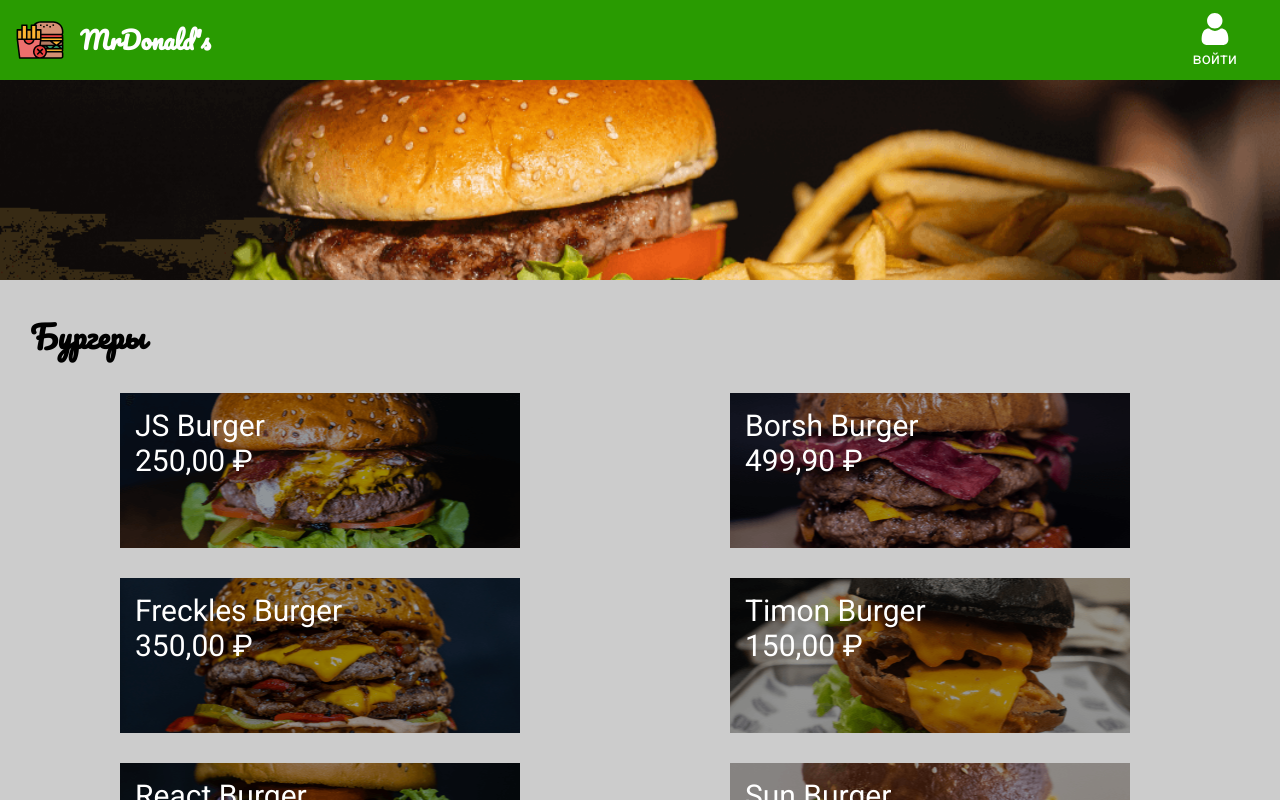
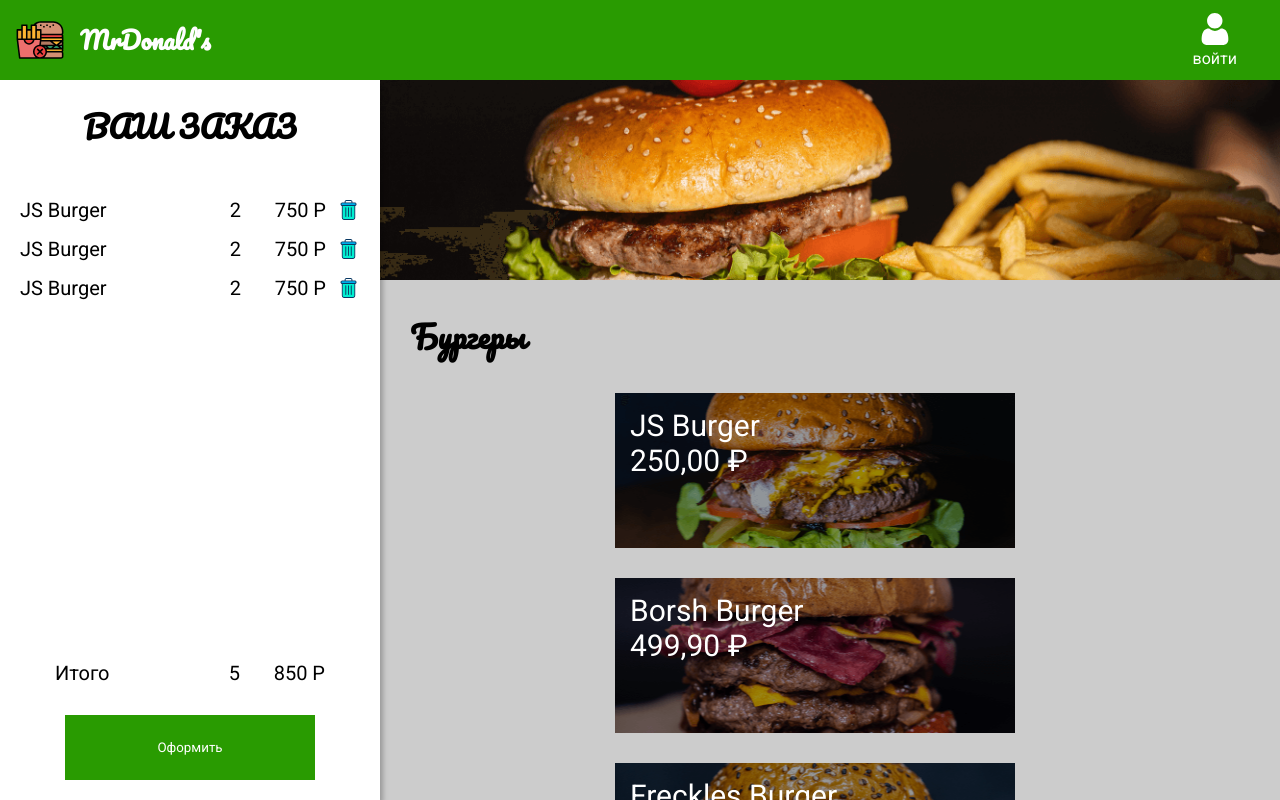
Before and after one commit to AiMedvedev/mrDonalds, a React (Create React App) app: page / in a window 1280 px wide. Shown: the top 800 px of the page. Built offline with nearby package versions, Linux system fonts and the light colour scheme.

Commit message:
order block added

```diff
--- a/src/App.js
+++ b/src/App.js
@@ -3,7 +3,7 @@
 import { NavBar } from './Components/NavBar';
 import { Menu } from './Components/Menu';
 import { ModalItem } from './Components/ModalItem';
-
+import { Order } from './Components/Order';
 
 function App() {
 
@@ -15,6 +15,7 @@
     <>
       <GlobalStyle/>
       <NavBar/>
+      <Order/>
       <Menu setOpenItem={setOpenItem} />
     <ModalItem openItem={openItem} setOpenItem={setOpenItem}/>
     </>
--- /dev/null
+++ b/src/Components/ButtonCheckout.js
@@ -0,0 +1,22 @@
+import styled from 'styled-components';
+
+export const ButtonCheckout = styled.button`
+    display: block;
+    margin: 0 auto;
+
+    color: white;
+    background-color: #299B01;
+    width: 250px;
+    height: 65px;
+    border-color: transparent;
+    font-size: inhe rit;
+    cursor: pointer;
+
+    transition-color: color, background-color, border-color;
+    transition-duration: .3s;
+    &:hover {
+        background-color: #fff;
+        color: #299B01;
+        border-color: #299B01;
+    }
+`;
--- a/src/Components/Menu.js
+++ b/src/Components/Menu.js
@@ -8,6 +8,7 @@
 const MenuStyled = styled.main`
     background-color: #ccc;
     margin-top: 80px;
+    margin-left: 380px;
 `;
 
 const SectionMenu = styled.section`
--- a/src/Components/ModalItem.js
+++ b/src/Components/ModalItem.js
@@ -1,5 +1,6 @@
 import styled from 'styled-components';
 import React from 'react';
+import { ButtonCheckout } from './ButtonCheckout';
 
 const Overlay = styled.div`
     position: fixed;
@@ -18,36 +19,34 @@
     background-color: #fff;
     width: 600px;
     height: 600px;
-    display: flex;
-    flex-direction: column;
 `;
 
 const Banner = styled.div`
+    width: 100%;
     height: 200px;
     background-image: url(${({img}) => img});
-    background-size: cover  ;
+    background-size: cover;
     background-position: center;
-    margin-bottom: 20px;
 `;
 
-const HeaderList = styled.div`
+const Content = styled.section`
+    display: flex;
+    flex-direction: column;
+    justify-content: space-between;
+
+    height: calc(100% - 200px);
+    padding: 30px;
+`;
+
+const HeaderContent = styled.div`
     display: flex;
     justify-content: space-between;
     margin: 20px 40px;
-    font-family: Pacifico;
-    font-size: 22px;
+    font-family: 'Pacifico', cursive;
+    font-size: 24px;
+    font-weight: 700;
 `;
 
-const Button = styled.button`
-    align-self: center;
-    color: white;
-    background-color: green;
-    width: 180px;
-    height: 40px;
-    border: none;
-
-    cursor: pointer;
-`;
 
 export const ModalItem = ({ openItem, setOpenItem}) => {
 
@@ -63,12 +62,16 @@
         <Overlay id="overlay" onClick={closeModal}>
             <Modal>
                 <Banner img={openItem.img}/>
-                <HeaderList>
-                    <p>{openItem.name}</p>
-                    <p>{openItem.price.toLocaleString('ru-RU',
-                    {style: 'currency', currency: 'RUB'})}</p>
-                </HeaderList>
-                <Button>Добавить</Button>
+
+                <Content>
+                    <HeaderContent>
+                        <p>{openItem.name}</p>
+                        <p>{openItem.price.toLocaleString('ru-RU',
+                        {style: 'currency', currency: 'RUB'})}</p>
+                    </HeaderContent>
+
+                    <ButtonCheckout>Добавить</ButtonCheckout>
+                </Content>
             </Modal>
         </Overlay>
     );
--- /dev/null
+++ b/src/Components/Order.js
@@ -0,0 +1,71 @@
+import styled from 'styled-components';
+import React from 'react';
+import { ButtonCheckout } from './ButtonCheckout';
+import { OrderListItem } from './OrderListItem';
+
+const OrderStyled = styled.section`
+    position: fixed;
+    display: flex;
+    flex-direction: column;
+    top: 80px;
+    left: 0;
+    background: #fff;
+    min-width: 380px;
+    height: calc(100% - 80px);
+    padding: 20px;
+    box-shadow: 3px 4px 5px rgba(0, 0, 0, .25);
+`;
+
+const OrderTitle = styled.h2`
+    text-align: center;
+    margin-bottom: 30px;
+`;
+
+const OrderContent = styled.div`
+    flex-grow: 1;
+`;
+
+const OrderList = styled.ul`
+
+`;
+
+const OrderTotal = styled.div`
+    display: flex;
+    margin: 0 35px 30px;
+    & span:first-child {
+        flex-grow: 1;
+    }
+`;
+
+const TotalPrice = styled.span`
+    text-align: right;
+    min-width: 65px;
+    margin-left: 20px;
+`;
+
+
+export const Order = () => {
+    return (
+        <OrderStyled>
+            <OrderTitle>
+                 ВАШ ЗАКАЗ
+            </OrderTitle>
+
+            <OrderContent>
+                <OrderList>
+                    <OrderListItem/>
+                    <OrderListItem/>
+                    <OrderListItem/>
+                </OrderList>
+            </OrderContent>
+
+            <OrderTotal>
+                <span>Итого</span>
+                <span>5</span>
+                <TotalPrice>850 P</TotalPrice>
+            </OrderTotal>
+
+            <ButtonCheckout>Оформить</ButtonCheckout>
+        </OrderStyled>
+    )
+}
--- /dev/null
+++ b/src/Components/OrderListItem.js
@@ -0,0 +1,43 @@
+import React from 'react';
+import styled from 'styled-components';
+import trashImage from '../image/trash.svg';
+
+
+const OrderItemStyled = styled.li`
+    display: flex;
+    margin: 15px 0;
+`;
+
+const ItemName = styled.span`
+    flex-grow: 1;
+`;
+
+const ItemPrice = styled.span`
+    margin-left: 20px;
+    margin-right: 10px;
+    min-width: 65px;
+    text-align: right;
+`;
+
+
+const TrashButton = styled.button`
+    width: 24px;
+    height: 24px;
+    border-color: transparent;
+    background-color: transparent;
+    background-image: url(${trashImage});
+    background-position: center;
+    background-size: cover;
+    background-repeat: no-repeat;
+    cursor: pointer;
+`;
+
+
+export const OrderListItem = () => (
+    <OrderItemStyled>
+        <ItemName>JS Burger</ItemName>
+        <span>2</span>
+        <ItemPrice>750 P</ItemPrice>
+        <TrashButton/>
+    </OrderItemStyled>
+);
```
Also changed, not shown: src/image/trash.svg (added).
